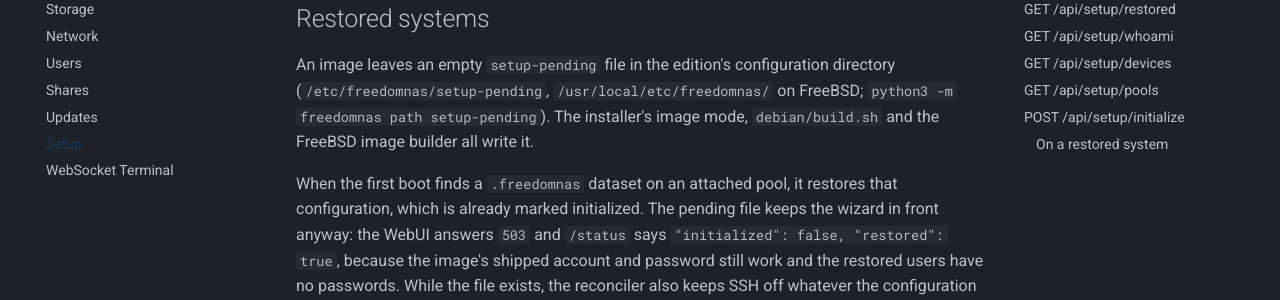
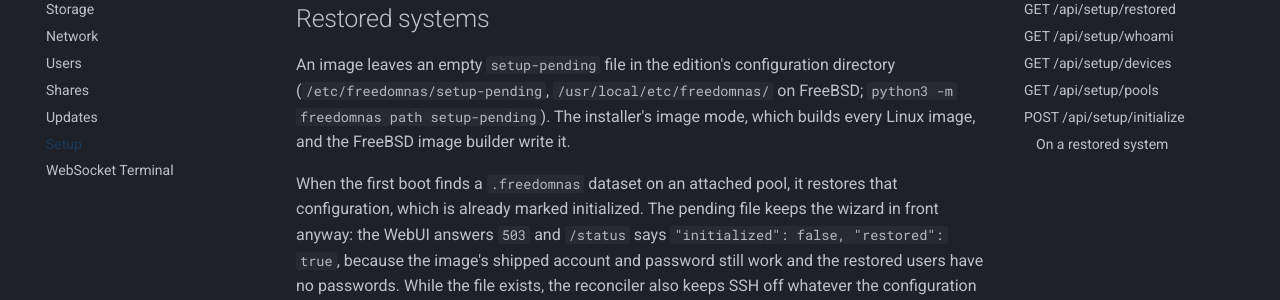
Before and after one commit to FreedomNAS/freedomnas-docs, an MkDocs documentation site: the page built from docs/api/setup.md, in a window 1280 px wide and 900 px high, scrolled down 604 px. Shown: the part 153-453 px from the top of the window. Built offline with MkDocs 1.6.1 and Material for MkDocs 9.7.7, drawn with Linux system fonts in a browser that asks for light colours.

Commit message:
Say which builders write setup-pending

```diff
--- a/docs/api/setup.md
+++ b/docs/api/setup.md
@@ -28,7 +28,7 @@ and also on a restored system (`restored: true`, below).
 An image leaves an empty `setup-pending` file in the edition's configuration
 directory (`/etc/freedomnas/setup-pending`, `/usr/local/etc/freedomnas/` on
 FreeBSD; `python3 -m freedomnas path setup-pending`). The installer's image
-mode, `debian/build.sh` and the FreeBSD image builder all write it.
+mode, which builds every Linux image, and the FreeBSD image builder write it.
 
 When the first boot finds a `.freedomnas` dataset on an attached pool, it
 restores that configuration, which is already marked initialized. The
```
